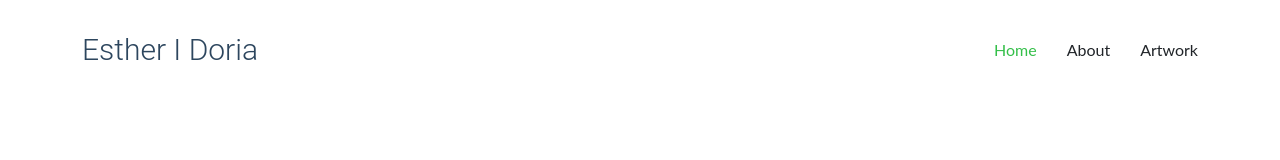
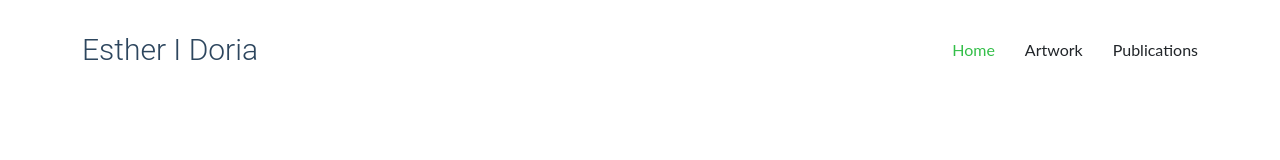
Before and after one commit to estheridoria/estheridoria.github.io, a plain HTML site: page index.html in a window 1280 px wide. Shown: the top 160 px of the page. Drawn offline with Linux system fonts and the light colour scheme.

Commit message:
Update index.html

```diff
--- a/index.html
+++ b/index.html
@@ -32,8 +32,8 @@
       <nav id="navmenu" class="navmenu">
         <ul>
           <li><a href="index.html" class="active">Home</a></li>
-          <li><a href="about.html">About</a></li>
           <li><a href="artwork.html">Artwork</a></li>
+          <li><a href="publications.html">Publications</a></li>
         </ul>
         <i class="mobile-nav-toggle d-xl-none bi bi-list"></i>
       </nav>
```
